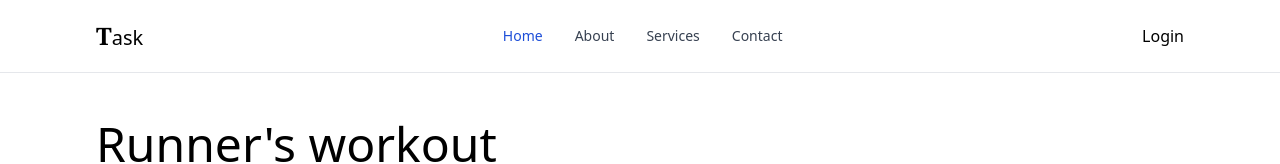
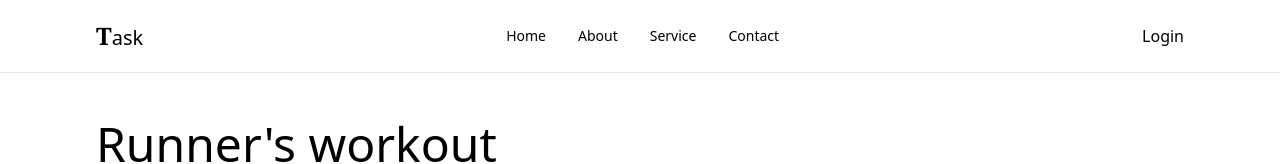
Before and after one commit to Shihab2022/fitness_app, a React (Create React App) app: page / in a window 1280 px wide. Shown: the top 164 px of the page. Built offline with nearby package versions, Linux system fonts and the light colour scheme.

Commit message:
complete task

```diff
--- a/src/Pages/Navbar.js
+++ b/src/Pages/Navbar.js
@@ -1,6 +1,13 @@
 import React from 'react';
+import { Link } from 'react-router-dom';
 
 const Navbar = () => {
+  const menu = [
+    { name: "Home", href: "/", id: "293oc02c" },
+    { name: "About", href: "/about", id: "2aod030vkd"},
+    { name: "Service", href: "/service", id: "8aod030vk" },
+    { name: "Contact", href: "/contact", id: "8aod012" },
+  ];
     return (
         <div className=''>
 
@@ -15,18 +22,15 @@ Login<button data-collapse-toggle="navbar-sticky" type="button" className="inlin
   </div>
   <div className="hidden justify-between items-center w-full md:flex md:w-auto md:order-1" id="navbar-sticky">
     <ul className="flex flex-col p-4 mt-4 bg-gray-50 rounded-lg border border-gray-100 md:flex-row md:space-x-8 md:mt-0 md:text-sm md:font-medium md:border-0 md:bg-white dark:bg-gray-800 md:dark:bg-gray-900 dark:border-gray-700">
-      <li>
-        <a href="#" className="block py-2 pr-4 pl-3 text-white bg-blue-700 rounded md:bg-transparent md:text-blue-700 md:p-0 dark:text-white" aria-current="page">Home</a>
-      </li>
-      <li>
-        <a href="#" className="block py-2 pr-4 pl-3 text-gray-700 rounded hover:bg-gray-100 md:hover:bg-transparent md:hover:text-blue-700 md:p-0 md:dark:hover:text-white dark:text-gray-400 dark:hover:bg-gray-700 dark:hover:text-white md:dark:hover:bg-transparent dark:border-gray-700">About</a>
-      </li>
-      <li>
-        <a href="#" className="block py-2 pr-4 pl-3 text-gray-700 rounded hover:bg-gray-100 md:hover:bg-transparent md:hover:text-blue-700 md:p-0 md:dark:hover:text-white dark:text-gray-400 dark:hover:bg-gray-700 dark:hover:text-white md:dark:hover:bg-transparent dark:border-gray-700">Services</a>
-      </li>
-      <li>
-        <a href="#" className="block py-2 pr-4 pl-3 text-gray-700 rounded hover:bg-gray-100 md:hover:bg-transparent md:hover:text-blue-700 md:p-0 md:dark:hover:text-white dark:text-gray-400 dark:hover:bg-gray-700 dark:hover:text-white md:dark:hover:bg-transparent dark:border-gray-700">Contact</a>
-      </li>
+      {
+        menu.map(d=><>
+        <li className='hover:text-blue-900 text-sm'>
+          <Link to={d.href}>{d.name}</Link>
+        </li>
+
+        </>)
+      }
+
     </ul>
   </div>
   </div>
```
